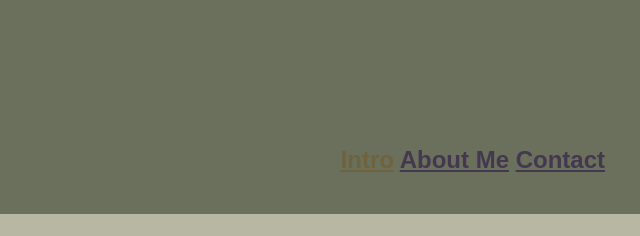
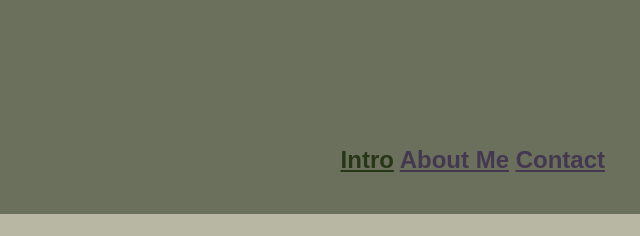
Before and after one commit to cpmadeit/cp-thinkful-portfolio, a plain HTML site: page index.html in a window 1280 px wide. In both pictures the pointer is over the link "Intro". Shown: the top 236 px of the page, 640-1280 px from the left. Drawn offline with nearby package versions, Linux system fonts and the light colour scheme; a script that the page names is missing.

Commit message:
Update styles.css

```diff
--- a/styles.css
+++ b/styles.css
@@ -93,5 +93,5 @@ footer {
 
 a:link {color: #443850;}
 a:visited {color: #0A0A0A;}
-a:hover {color: #6f633d;}
+a:hover {color: #283618;}
 a:active {color: #443850;}
```
